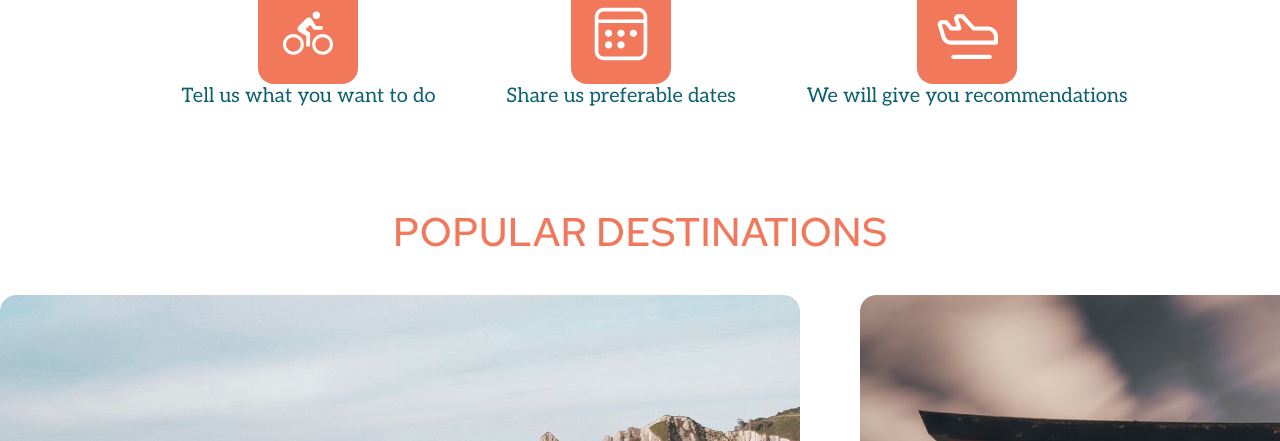
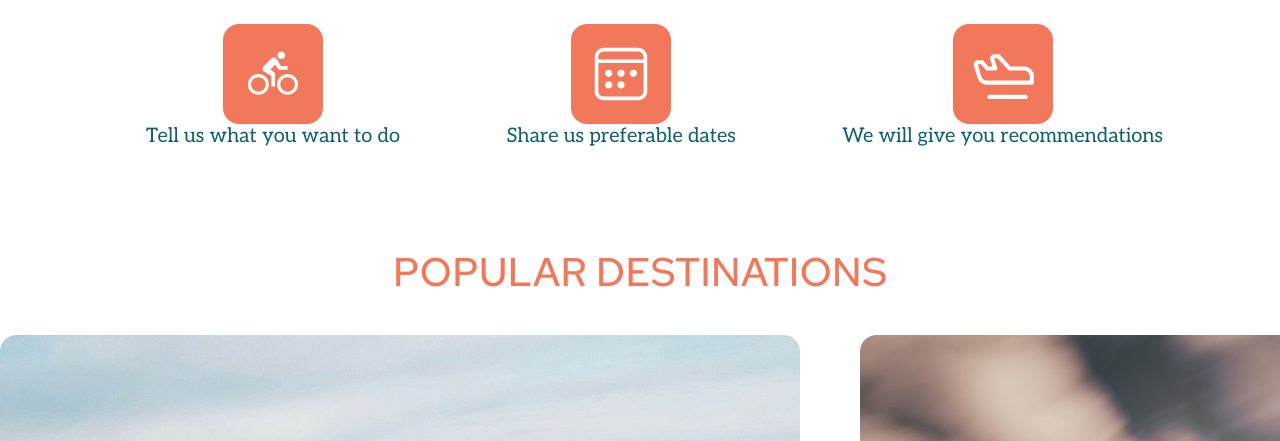
Before and after one commit to DmBes/travel, a plain HTML site: page index.html in a window 1280 px wide. Shown: the part 659-1100 px from the top of the page. Drawn offline with Linux system fonts and the light colour scheme; a web font is replaced by a local one.

Commit message:
feat: add stories3

```diff
--- a/style/part/steps.css
+++ b/style/part/steps.css
@@ -55,8 +55,9 @@
     display: flex;
     flex-direction: row;
     flex-wrap: nowrap;
-    justify-content: space-around;
+    justify-content: space-between;
     align-items:center;
+    margin-top: 40px;
 }
 
 .lay__element{
```
